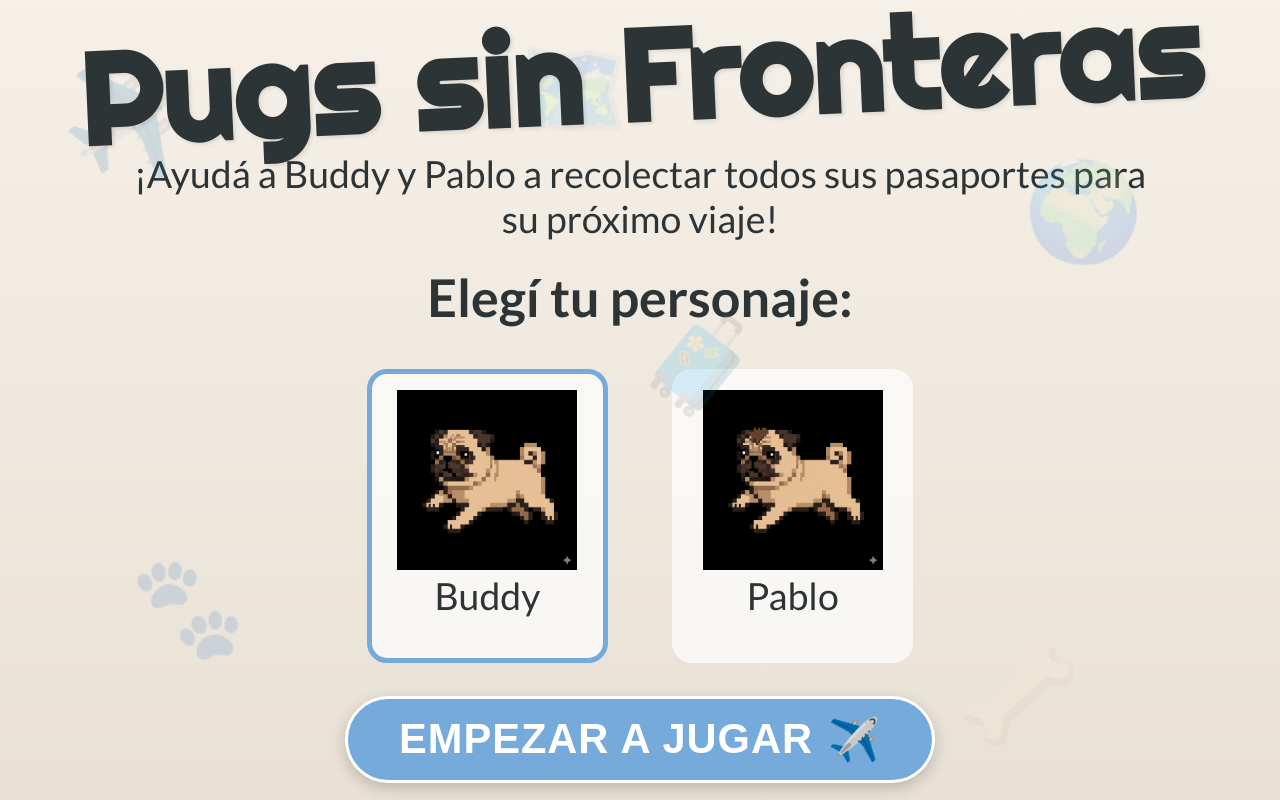
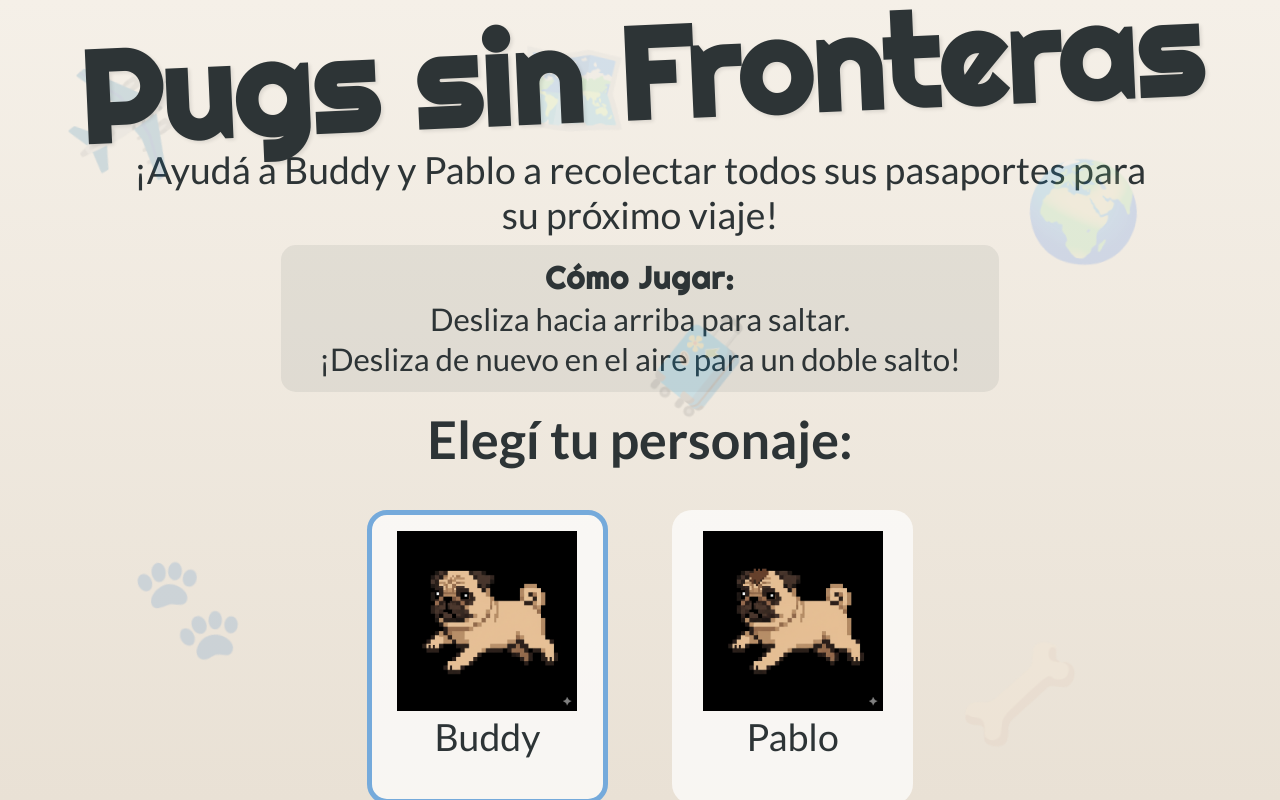
Before and after one commit to blascofede/pug, a plain HTML site: page index.html in a window 1280 px wide. Drawn offline with Linux system fonts and the light colour scheme.

Commit message:
Update index.html

```diff
--- a/index.html
+++ b/index.html
@@ -108,6 +108,25 @@
             font-size: calc(1.8vw + 1.8vh);
             max-width: 80vw;
             margin-bottom: 3vh;
+        }
+
+        .instructions {
+            background: rgba(45, 52, 54, 0.08);
+            padding: 1.5vh 3vw;
+            border-radius: 15px;
+            margin-top: -2vh; /* Ajuste para acercarlo */
+            margin-bottom: 2vh;
+        }
+
+        .instructions p {
+            font-size: calc(1.5vw + 1.5vh);
+            line-height: 1.3;
+            margin: 0;
+        }
+
+        .instructions strong {
+            font-family: var(--font-title);
+            letter-spacing: 1px;
         }
 
         .button {
@@ -253,6 +272,10 @@
         </div>
         <h1>Pugs sin Fronteras</h1>
         <p>¡Ayudá a Buddy y Pablo a recolectar todos sus pasaportes para su próximo viaje!</p>
+        <div class="instructions">
+            <p><strong>Cómo Jugar:</strong></p>
+            <p>Desliza hacia arriba para saltar.<br>¡Desliza de nuevo en el aire para un doble salto!</p>
+        </div>
         <h2>Elegí tu personaje:</h2>
         <div class="character-selection">
             <div class="char-card selected" id="char-buddy">
@@ -467,7 +490,7 @@
                         w: canvas.width * (Math.random() * 0.35 + 0.30),
                         h: canvas.height * 0.03,
                         x: lastPlatform ? lastPlatform.x + lastPlatform.w + (Math.random() * (maxGap - minGap) + minGap) : canvas.width,
-                        y: canvas.height * (Math.random() * 0.4 + 0.45) // Subidas: Rango anterior era 0.55 a 0.95
+                        y: canvas.height * (Math.random() * 0.35 + 0.40) // Rango subido
                     };
                     platforms.push(newPlatform);
                     generateCollectible(newPlatform);
@@ -649,7 +672,7 @@
 
             function resetGame() {
                 player = playerInitialState();
-                platforms = [{ x: 0, y: canvas.height * 0.7, w: canvas.width * 1.2, h: canvas.height * 0.3 }]; // Plataforma inicial más alta
+                platforms = [{ x: 0, y: canvas.height * 0.65, w: canvas.width * 1.2, h: canvas.height * 0.35 }]; // Plataforma inicial más alta
                 collectibles = [];
                 collectedItems.clear();
                 score = 0;
```
